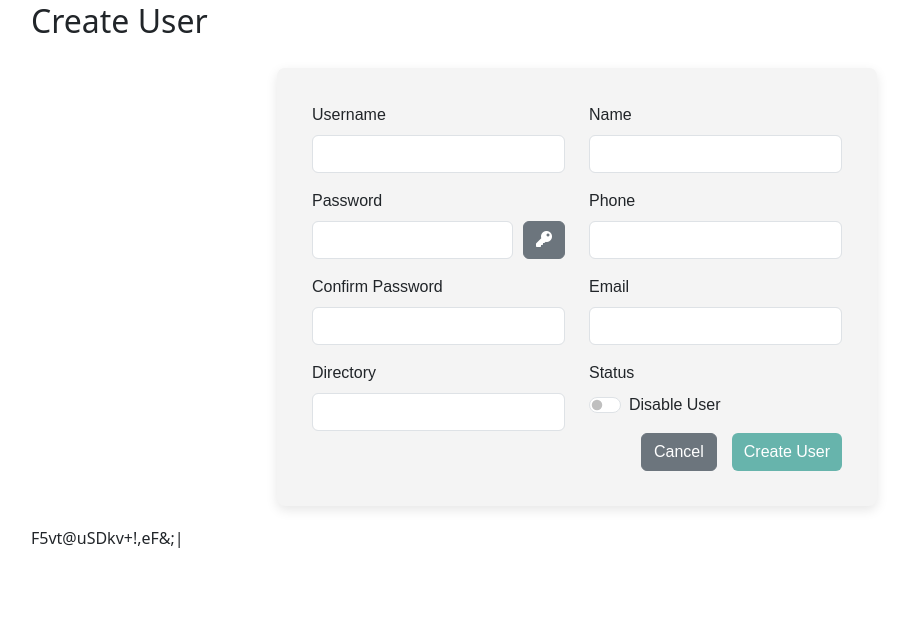
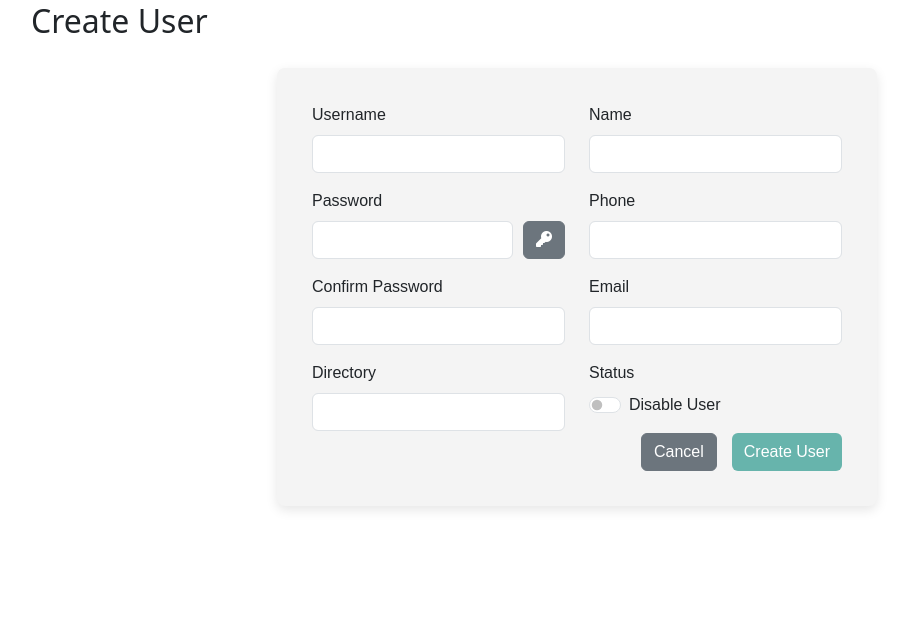
Before and after one commit to sanashii/proftpd_flask, a Flask app: page /create_user in a window 1280 px wide. Shown: the part 98-730 px from the top of the page, without its empty margins (63-969 px from the left). Run offline with Flask 3, Linux system fonts and the light colour scheme; some libraries are stand-ins or nearby versions.

Commit message:
[FILE REUPLOAD]

```diff
--- a/templates/create_user_component.html
+++ b/templates/create_user_component.html
@@ -107,5 +107,3 @@
     {% include 'modals.html' %}
 </body>
 </html>
-
-F5vt@uSDkv+!,eF&;|
```
